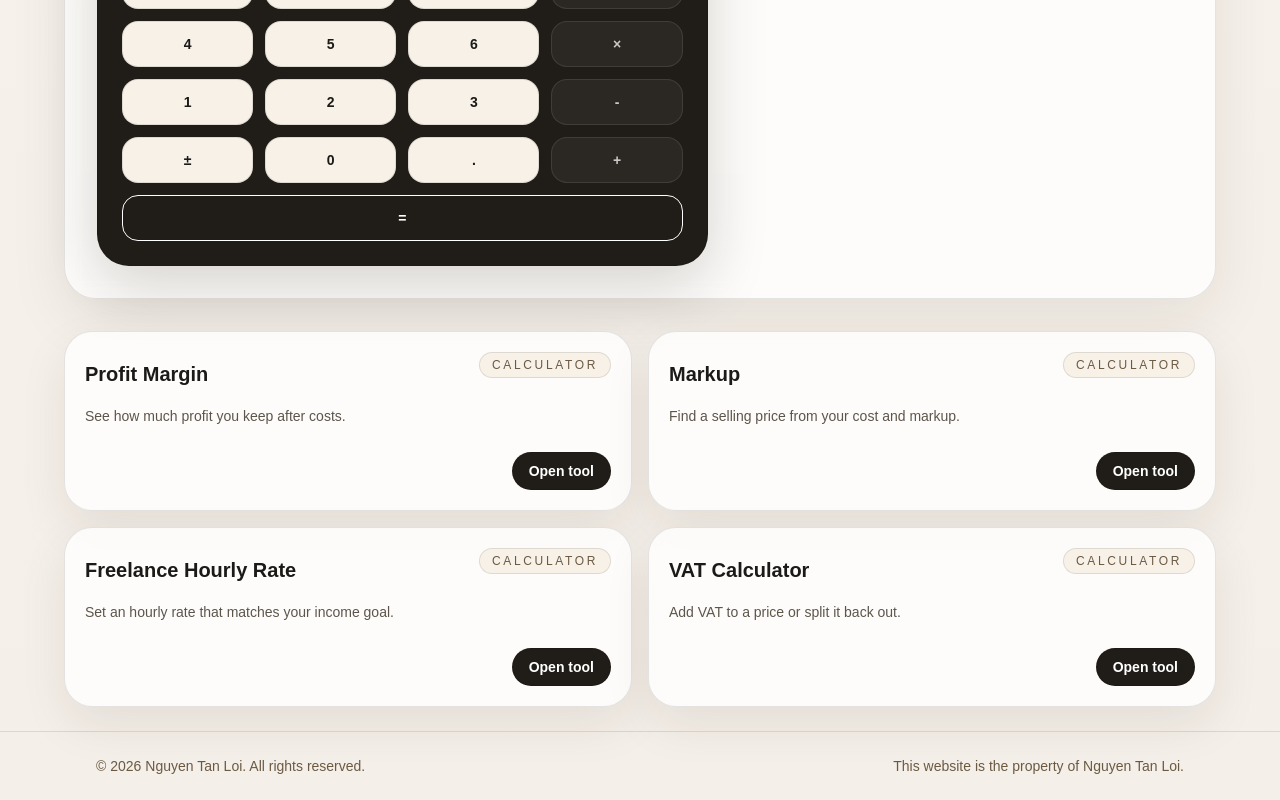
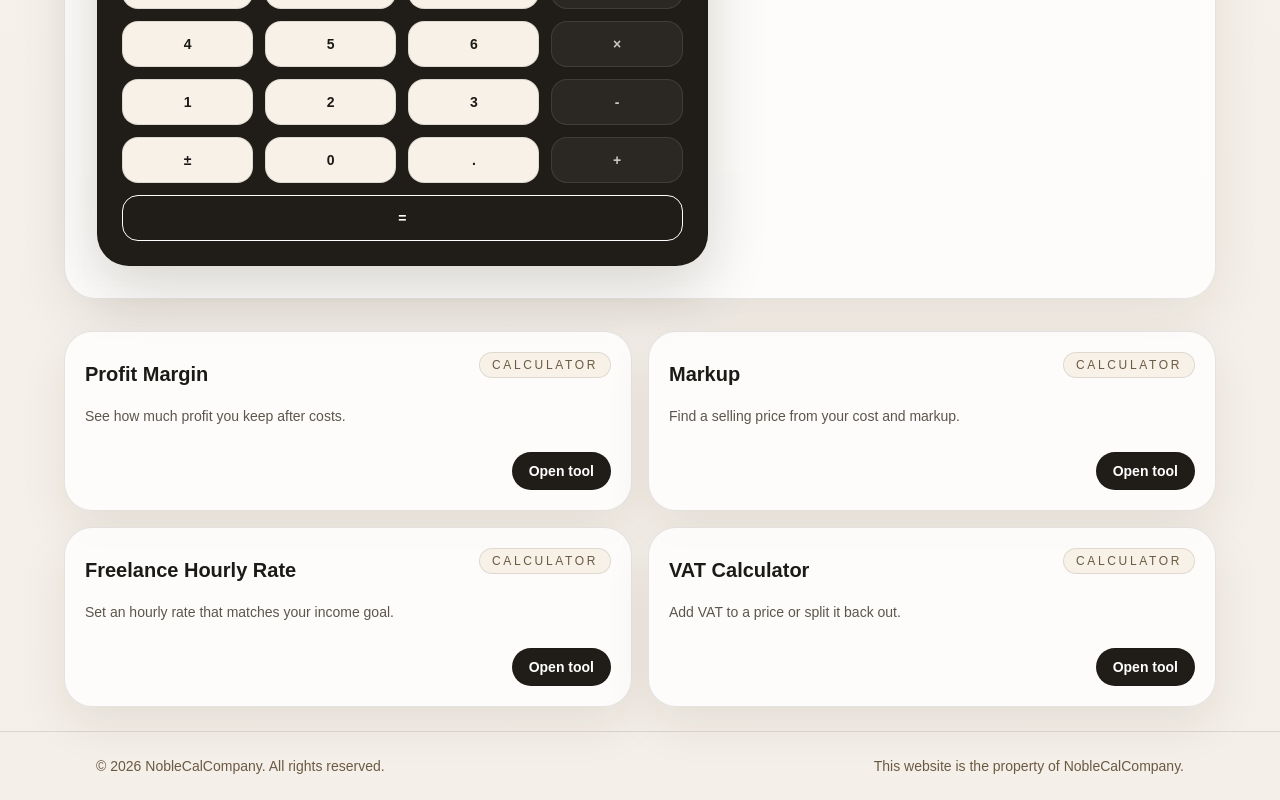
Before and after one commit to hataba123/noblecalculator, a Next.js app: page / in a window 1280 px wide. Shown: the part 1156-1956 px from the top of the page. Built offline with nearby package versions, Linux system fonts and the light colour scheme; no server answers.

Commit message:
Fix: fix import layout

```diff
--- a/src/app/layout.tsx
+++ b/src/app/layout.tsx
@@ -2,7 +2,6 @@ import type { Metadata } from "next";
 import type { ReactNode } from "react";
 import { Analytics } from "@vercel/analytics/next"
 
-import { Analytics } from "@vercel/analytics/next";
 import { AppFooter } from "@/src/components/shared/app-footer";
 import { AppHeader } from "@/src/components/shared/app-header";
 import { siteMetadata } from "@/src/lib/metadata";
--- a/src/components/shared/app-footer.tsx
+++ b/src/components/shared/app-footer.tsx
@@ -5,9 +5,9 @@ export function AppFooter() {
   <footer className="border-t border-black/10 bg-[#f4efe8]">
     <div className="mx-auto flex w-full max-w-6xl flex-col gap-2 px-4 py-6 text-sm text-[#6b5a43] sm:px-6 lg:px-8 md:flex-row md:items-center md:justify-between">
       <p>
-        © {new Date().getFullYear()} Nguyen Tan Loi. All rights reserved.
+        © {new Date().getFullYear()} NobleCalCompany. All rights reserved.
       </p>
-      <p>This website is the property of Nguyen Tan Loi.</p>
+      <p>This website is the property of NobleCalCompany.</p>
     </div>
   </footer>
   );
```
